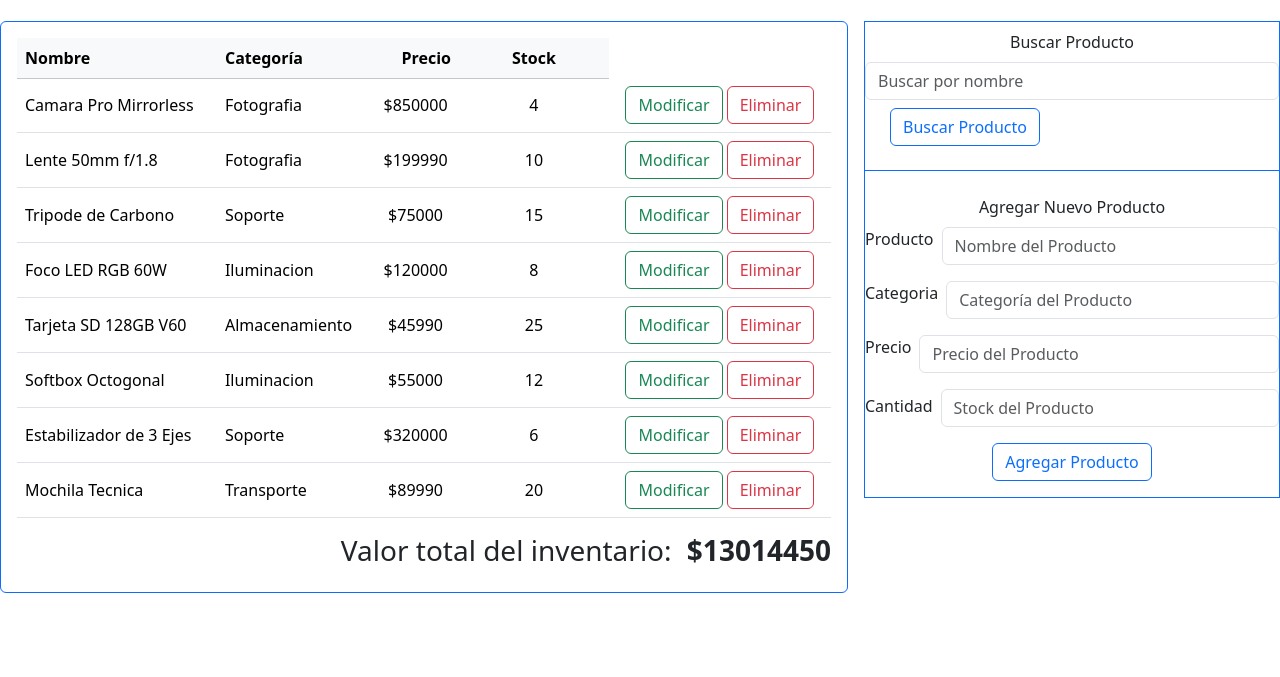
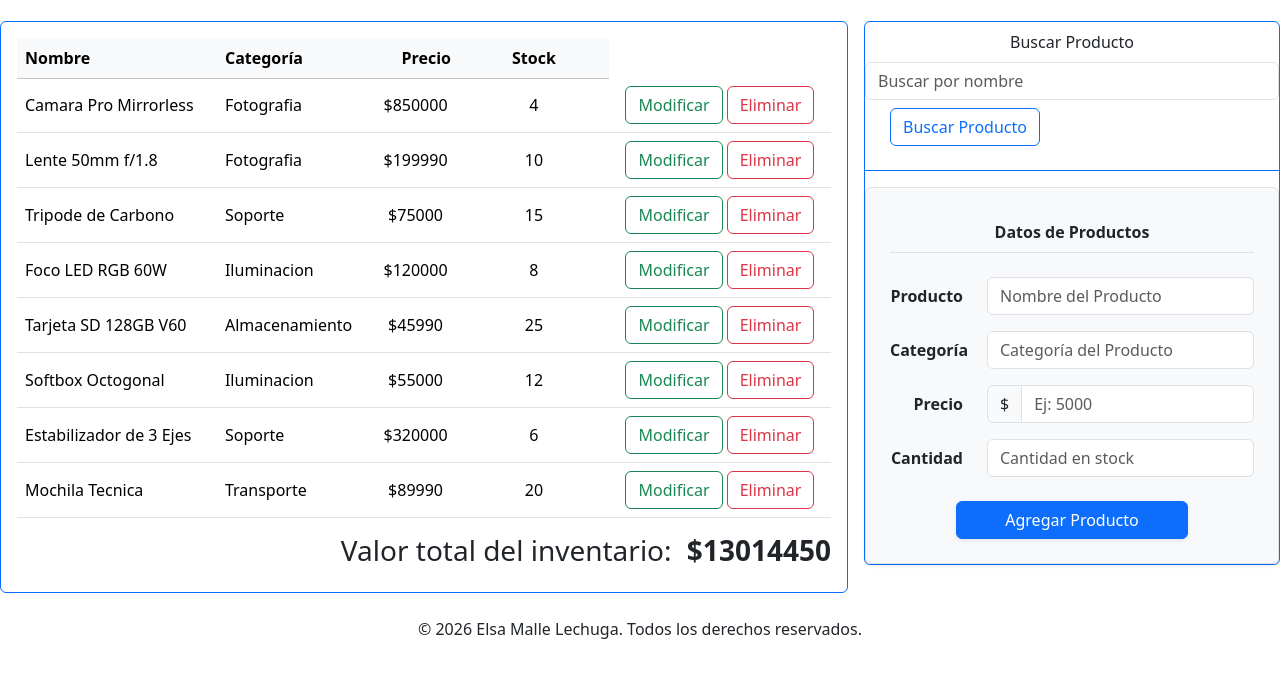
Before and after one commit to ElsaMalle/CJSModulo3, a plain HTML site: page Index.html in a window 1280 px wide. Shown: the part 113-790 px from the top of the page. Drawn offline with nearby package versions, Linux system fonts and the light colour scheme.

Commit message:
Se modifica visuales en Html

```diff
--- a/Index.html
+++ b/Index.html
@@ -52,12 +52,12 @@
 
         <!--columna derecha-->
         <section class="col-12 col-lg-4">
-            <div class="d-flex gap-2">
-                <div class="col border border-primary">
+            <div class="d-flex gap-2 ">
+                <div class="col border border-primary rounded">
                     <p class="text-center py-2 mb-0">Buscar Producto</p>
                     <div class="d-flex flex-wrap gap-2 justify-content-end justify-content-between">
                         <div class="flex-grow-1">
-                        <input id="searchInput" class="form-control" placeholder="Buscar por nombre" />
+                            <input id="searchInput" class="form-control" placeholder="Buscar por nombre" />
                         </div>
                         <div class="category-width">
                             <div class="d-flex align-items-center justify-content-center mb-2">
@@ -68,34 +68,53 @@
                         <div id="resultadoBusqueda"></div>
                     </div>
                     <hr class="border-primary opacity-100">
-
-                    <p class="text-center mb-0 py-2">Agregar Nuevo Producto</p>
-                    <div class="d-flex justify-content-end gap-2 mb-3">
-                        <label class="form-label mb-1" for="AgregarProductoInput">Producto</label>
-                        <input id="AgregarProductoInput" class="form-control" placeholder="Nombre del Producto" />
+                    <div class="container p-4 border rounded bg-light shadow-sm">
+                        <p class="text-center fw-bold mb-4 py-2 border-bottom">Datos de Productos</p>
+                        <div class="row mb-3 align-items-center">
+                            <label class="col-sm-3 col-form-label text-end fw-semibold"
+                                for="AgregarProductoInput">Producto</label>
+                            <div class="col-sm-9">
+                                <input id="AgregarProductoInput" class="form-control"
+                                    placeholder="Nombre del Producto" />
+                            </div>
+                        </div>
+                        <div class="row mb-3 align-items-center">
+                            <label class="col-sm-3 col-form-label text-end fw-semibold"
+                                for="AgregarCategoriaInput">Categoría</label>
+                            <div class="col-sm-9">
+                                <input id="AgregarCategoriaInput" class="form-control"
+                                    placeholder="Categoría del Producto" />
+                            </div>
+                        </div>
+                        <div class="row mb-3 align-items-center">
+                            <label class="col-sm-3 col-form-label text-end fw-semibold"
+                                for="AgregarPrecioInput">Precio</label>
+                            <div class="col-sm-9">
+                                <div class="input-group">
+                                    <span class="input-group-text">$</span>
+                                    <input id="AgregarPrecioInput" type="number" step="1" class="form-control"
+                                        placeholder="Ej: 5000" required>
+                                </div>
+                            </div>
+                        </div>
+                        <div class="row mb-3 align-items-center">
+                            <label class="col-sm-3 col-form-label text-end fw-semibold"
+                                for="AgregarCantidadInput">Cantidad</label>
+                            <div class="col-sm-9">
+                                <input id="AgregarCantidadInput" type="number" class="form-control"
+                                    placeholder="Cantidad en stock" />
+                            </div>
+                        </div>
+                        <div class="text-center mt-4">
+                            <a id="loadProductForm" class="btn btn-primary px-5 shadow-sm">Agregar Producto</a>
+                        </div>
                     </div>
-                    <div class="d-flex justify-content-end gap-2 mb-3">
-                        <label class="form-label mb-1" for="AgregarCategoriaInput">Categoria</label>
-                        <input id="AgregarCategoriaInput" class="form-control" placeholder="Categoría del Producto" />
-                    </div>
-                    <div class="d-flex justify-content-end gap-2 mb-3">
-                        <label class="form-label mb-1" for="AgregarPrecioInput">Precio</label>
-                        <input id="AgregarPrecioInput" class="form-control" placeholder="Precio del Producto" />
-                    </div>
-                    <div class="d-flex justify-content-end gap-2 mb-3 align-items-center">
-                        <label class="form-label mb-1" for="AgregarCantidadInput">Cantidad</label>
-                        <input id="AgregarCantidadInput" class="form-control" placeholder="Stock del Producto" />
-                    </div>
-                    <div class="d-flex align-items-center justify-content-center mb-3">
-                        <a id="loadProductForm" class="btn btn-outline-primary">Agregar Producto</a>
-                    </div>
-
-
                 </div>
+            </div>
         </section>
-
     </div>
-
+    <footer class="text-center mt-4">
+        <p>&copy; 2026 Elsa Malle Lechuga. Todos los derechos reservados.</p>
+    </footer>
 </body>
-
 </html>
```
